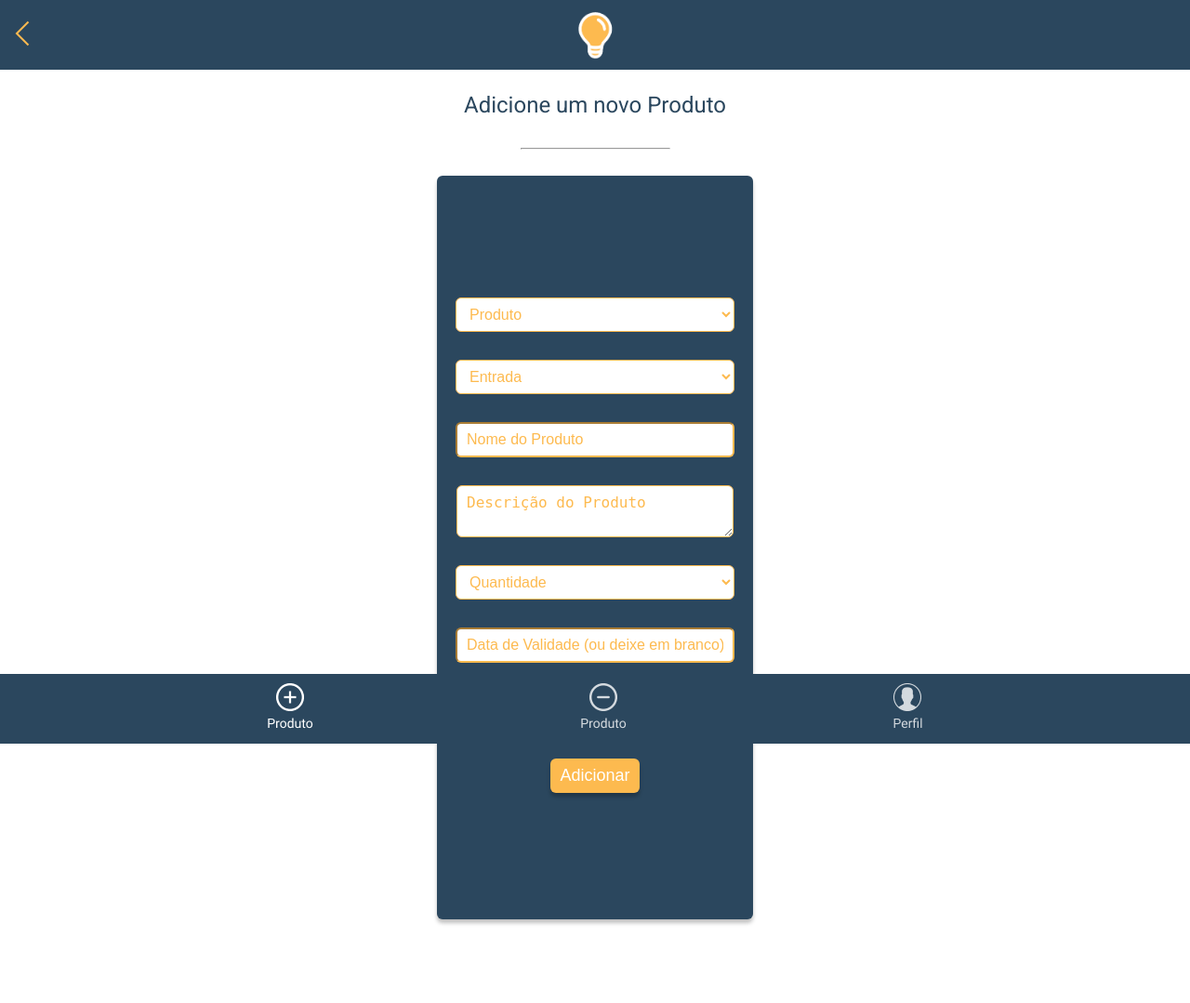
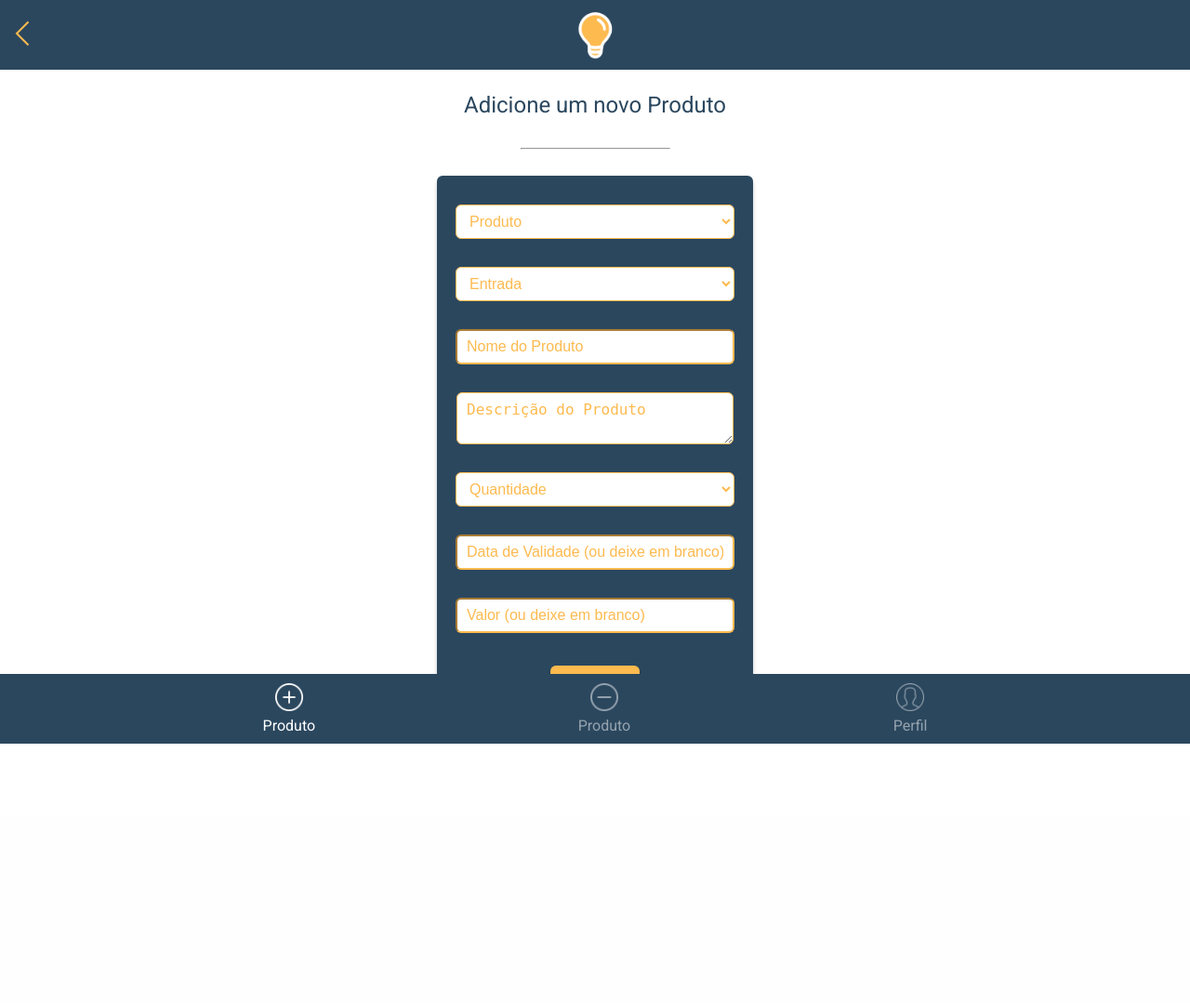
Before and after one commit to megapaulo8/thinkingapp, a PHP site: template src/pages/plus_prod/index.php in a window 1280 px wide. Shown: the whole page at 93% size. After the commit the page ends 800 px from the top, so only its background shows below. Run offline with PHP 8.4, Linux system fonts and the light colour scheme; the template is opened without the code that fills it, so the values that code supplies are empty; the visitor is signed in with stand-in values (Sample User, id 1); some libraries are stand-ins or nearby versions.

Commit message:
"fix : buttons on footer"
Signed-off-by: megapaulo8 <paulosantos194@hotmail.com>

```diff
--- a/src/pages/plus_prod/index.php
+++ b/src/pages/plus_prod/index.php
@@ -58,9 +58,18 @@
         </form>
     </div>
     <div class="footer__wrapper">
-        <a href=""><img src="./../../../assets/plus_product-active.png" /></a>
-        <a href="./../less_prod/"><img src="./../../../assets/less_product.png" /></a>
-        <a href="./../profile/"><img src="./../../../assets/profile.png" /></a>
+        <a href="./../plus_prod/" class="footer__wrapper--link">
+            <img class="footer__wrapper--button-active" src="./../../../assets/plus-button.png" />
+            <p class="footer__wrapper--text-active">Produto</p>
+        </a>
+        <a href="./../less_prod/" class="footer__wrapper--link">
+            <img class="footer__wrapper--button" src="./../../../assets/minus.png" />
+            <p class="footer__wrapper--text">Produto</p>
+        </a>
+        <a href="./../profile/" class="footer__wrapper--link">
+            <img class="footer__wrapper--button" src="./../../../assets/user.png" />
+            <p class="footer__wrapper--text">Perfil</p>
+        </a>
     </div>
     <script src="https://code.jquery.com/jquery-3.3.1.slim.min.js" integrity="sha384-q8i/X+965DzO0rT7abK41JStQIAqVgRVzpbzo5smXKp4YfRvH+8abtTE1Pi6jizo" crossorigin="anonymous"></script>
     <script src="https://cdnjs.cloudflare.com/ajax/libs/jquery/3.3.1/jquery.min.js"></script>
--- a/src/pages/plus_prod/style.css
+++ b/src/pages/plus_prod/style.css
@@ -62,7 +62,7 @@ body {
     box-shadow: 0px 4px 4px rgba(0, 0, 0, 0.25);
     border-radius: 6px;
     width: 340px;
-    height: 100vh;
+    height: 600px;
     text-align: center;
 }
 
@@ -110,7 +110,7 @@ body {
     margin: 15px auto;
     padding: 8px 10px;
     border-radius: 6px;
-    outline:none;
+    outline: none;
     width: 276px;
     border-color:#FDBA4F;
     color: #FDBA4F;
@@ -137,3 +137,36 @@ body {
 .card__wrapper--button:hover {
     background: rgb(240, 163, 40);
 }
+
+.footer__wrapper--link {
+    display: flex;
+    flex-direction: column;
+    justify-content: center;
+    align-items: center;
+    text-decoration: none;
+    margin-top: 15px;
+}
+
+.footer__wrapper--button {
+    width: 30px;
+    height: 30px;
+    filter: invert(100%);
+    opacity: 0.5;
+    margin-bottom: -10px;
+}
+
+.footer__wrapper--text {
+    color: #ffffff;
+    opacity: 0.5;
+}
+
+.footer__wrapper--button-active {
+    width: 30px;
+    height: 30px;
+    filter: invert(100%);
+    margin-bottom: -10px;
+}
+
+.footer__wrapper--text-active {
+    color: #ffffff;
+}
--- a/style.css
+++ b/style.css
@@ -67,6 +67,7 @@ body {
     border: none;
     outline: none;
     border-radius: 4px;
+    -webkit-appearance:none;
     color: #ffffff;
     box-shadow: 0 3px 6px rgba(0, 0, 0, 0.16), 0 3px 6px rgba(0, 0, 0, 0.23);
 }
```
Also changed, not shown: src/pages/home/index.php (+12 -3 lines), src/pages/home/style.css (+22 -1 lines), src/pages/less_prod/index.php (+23 -4 lines), src/pages/less_prod/style.css (+48 -9 lines), src/pages/profile/index.php (+12 -3 lines), src/pages/profile/style.css (+33 -0 lines), assets/minus.png (added), assets/plus-button.png (added), assets/user.png (added).
